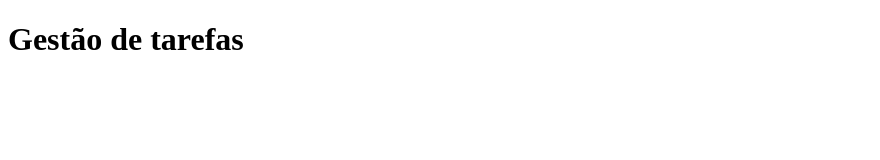
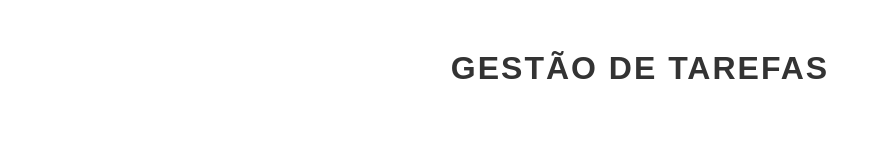
Before and after one commit to eudesjun1or/Projeto_Kambam, a plain HTML site: page index.html in a window 1280 px wide. Shown: the whole page, without its empty margins (0-880 px from the left). Drawn offline with Linux system fonts and the light colour scheme.

Commit message:
Alteração no HTML

```diff
--- a/index.html
+++ b/index.html
@@ -1,10 +1,11 @@
 <!DOCTYPE html>
-<html lang="en">
+<html lang="PT-br">
 <head>
+    <link rel="stylesheet" type="text/css" href="style.css">
     <meta charset="UTF-8">
     <meta name="viewport" content="width=device-width, initial-scale=1.0">
     <title>Para o meu amor</title>
-    <link rel="stylesheet" type="text\css" href="style.css">
+
 </head>
 <body>
 
--- a/style.css
+++ b/style.css
@@ -1,11 +1,10 @@
 #Titulo{
-    font-family: 'Arial', sans-serif; /* Define a fonte do título */
-    color: #333333; /* Cor do texto */
-    text-shadow: 2px 2px 4px #000000; /* Sombra do texto para dar profundidade */
-    text-align: center; /* Alinha o texto ao centro */
-    padding: 10px; /* Espaçamento interno */
-    background-color: #f8f8f8; /* Cor de fundo do título */
-    border-bottom: 2px solid #cccccc; /* Linha abaixo do título */
-    margin-bottom: 20px; /* Espaçamento abaixo do título */
+    color: #333; /* Cor do texto */
+    font-family: Arial, sans-serif; /* Fonte do texto */
+    font-size: 2em; /* Tamanho da fonte */
+    text-align: center; /* Alinhamento do texto */
+    text-transform: uppercase; /* Transforma o texto em caixa alta */
+    letter-spacing: 2px; /* Espaçamento entre letras */
+    margin-top: 50px; /* Margem superior */
 
 }
```
